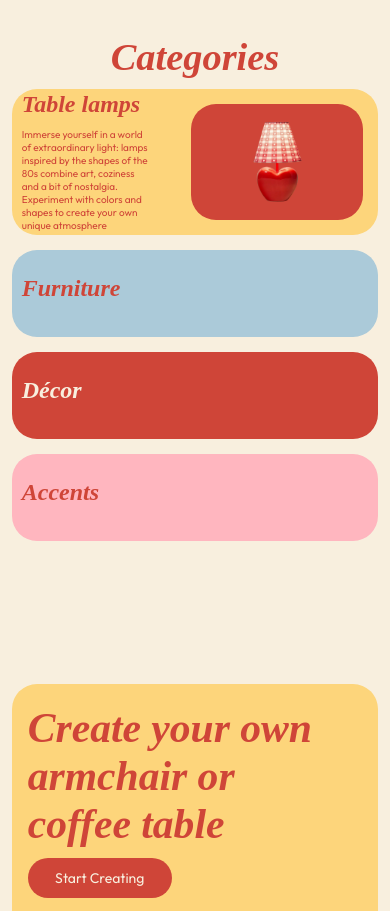
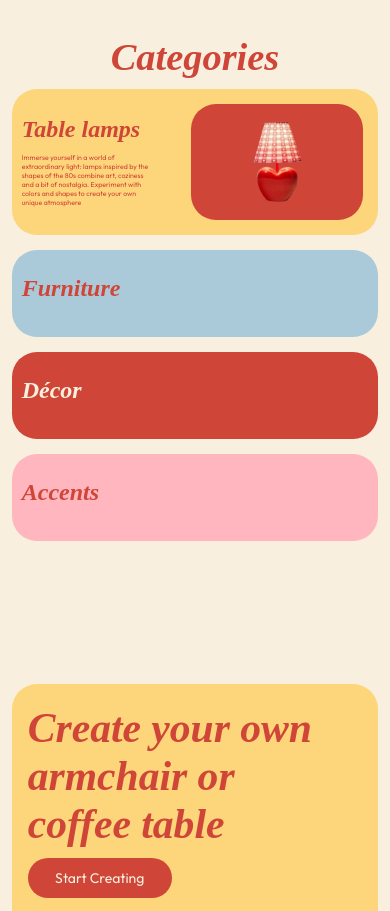
Before and after one commit to nabiieee/Rayo--eCommerce-website, a plain HTML site: page index.html in a window 390 px wide. Shown: the part 2098-3009 px from the top of the page. Drawn offline with Linux system fonts and the light colour scheme; a web font is replaced by a local one.

Commit message:
changed the font size of the category-text for mobile view

```diff
--- a/style.css
+++ b/style.css
@@ -1093,7 +1093,7 @@ hr {
   }
 
   .category-card-txt span {
-    font-size: 10px;
+    font-size: 7px;
   }
 
   .create-title h2 {
```
